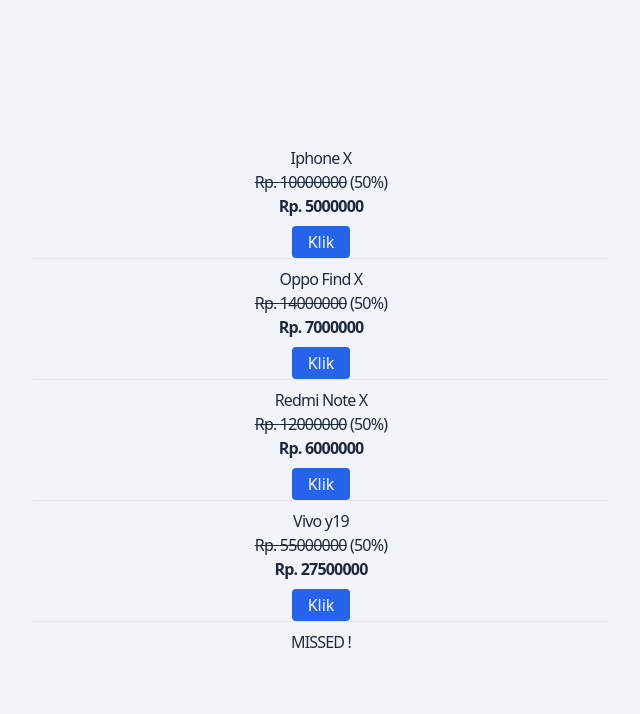
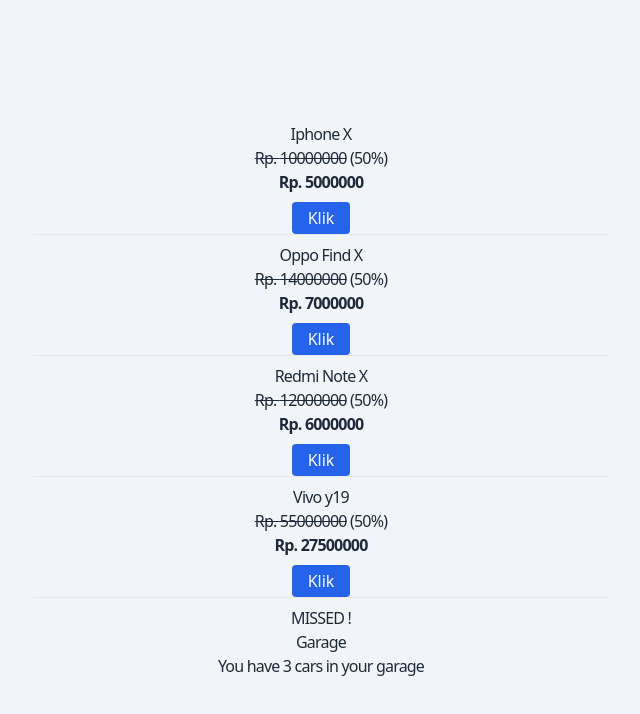
Before and after one commit to komarnetwork/learn-react, a React (Vite) app: page / in a window 1280 px wide. Shown: the top 714 px of the page, without its empty margins (319-959 px from the left). Built offline with nearby package versions, Linux system fonts and the light colour scheme.

Commit message:
logical && operator

```diff
--- a/src/App.jsx
+++ b/src/App.jsx
@@ -4,6 +4,7 @@
 //   IconBrandGithub,
 // } from '@tabler/icons-react'
 
+import Garage from './components/Garage'
 import Product from './components/Product'
 
 // import Button from './components/Button'
@@ -26,6 +27,8 @@
   return <MissedGoal />
 }
 
+const cars = ['Ford', 'BMW', 'Audi']
+
 function App() {
   const phoneData = [
     { name: 'Iphone X', price: 10000000, discount: 50 },
@@ -33,6 +36,7 @@
     { name: 'Redmi Note X', price: 12000000, discount: 50 },
     { name: 'Vivo y19', price: 55000000, discount: 50 },
   ]
+
   return (
     <>
       <div className='bg-slate-100 text-slate-800 tracking-tighter antialiased flex items-center justify-center min-h-screen text-center'>
@@ -77,6 +81,9 @@
 
           {/* If Statment */}
           <Goal isGoal={false} />
+
+          {/* Logical && Operator */}
+          <Garage cars={cars} />
         </div>
       </div>
     </>
--- /dev/null
+++ b/src/components/Garage.jsx
@@ -0,0 +1,12 @@
+function Garage(props) {
+  const cars = props.cars
+
+  return (
+    <>
+      <h1>Garage</h1>
+      {cars.length > 0 && <h2>You have {cars.length} cars in your garage</h2>}
+    </>
+  )
+}
+
+export default Garage
```
